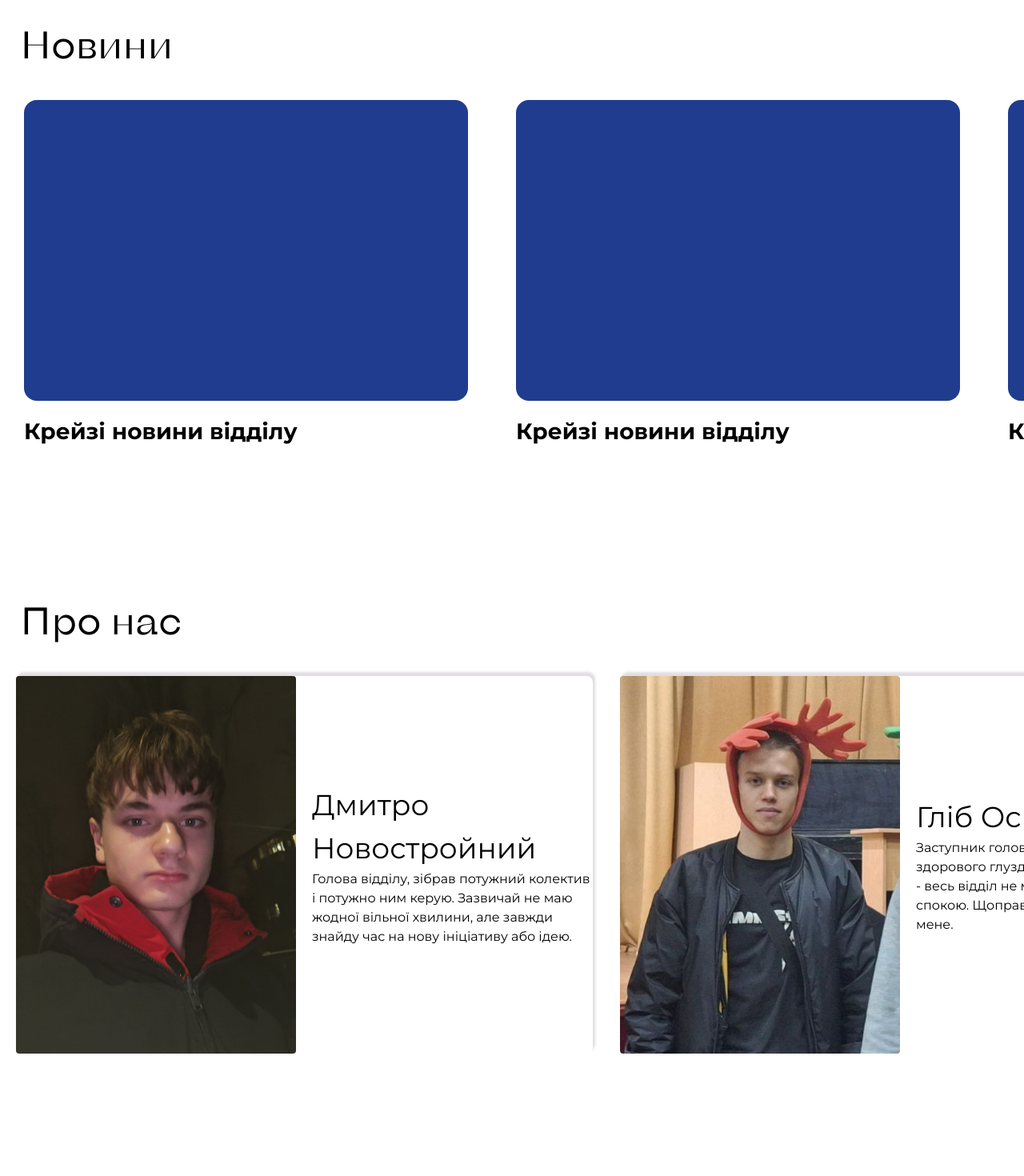
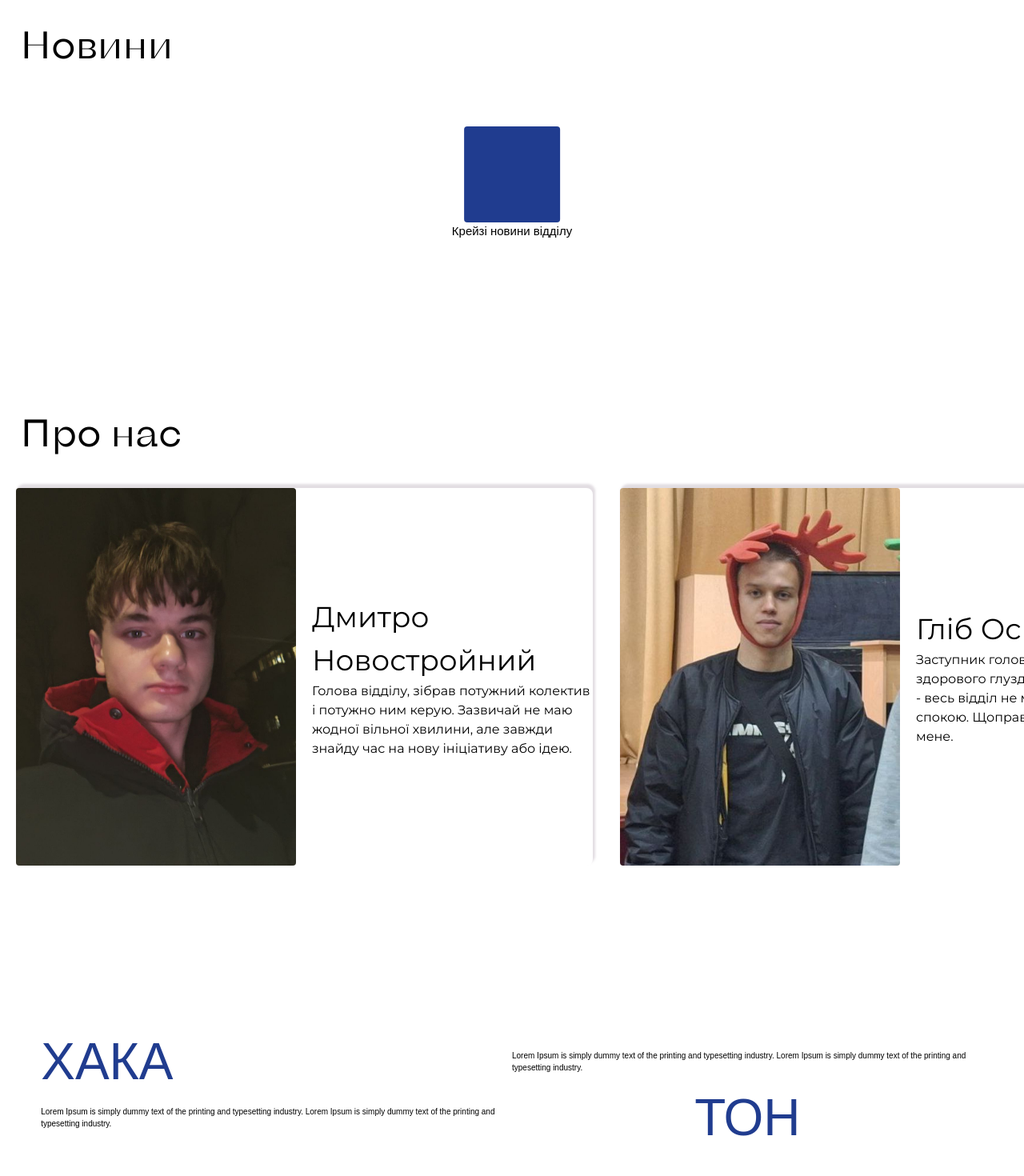
Before and after one commit to indnb/ExternalDeptFrontend, a Next.js app: page / in a window 1280 px wide. Shown: the part 1020-2490 px from the top of the page at 80% size. Built offline with nearby package versions, Linux system fonts and the light colour scheme.

Commit message:
feat:info

```diff
--- a/package.json
+++ b/package.json
@@ -24,6 +24,7 @@
     "react-icons": "^5.4.0",
     "react-slick": "^0.30.3",
     "slick-carousel": "^1.8.1",
+    "swiper": "^11.2.3",
     "zustand": "^5.0.2"
   },
   "devDependencies": {
--- /dev/null
+++ b/src/Molecules/HackathonInfoPanel/index.tsx
@@ -0,0 +1,17 @@
+import React from 'react'
+
+export const HackathonInfoPanelTop = ({ firstRow, secondRow }: { firstRow: string, secondRow: string }) => {
+  return (
+    <div className='w-[100vw] flex justify-center '>
+      <div className='w-[46vw] h-[70px] text-[64px] text-[#203C8F] text-center'>
+        <h1 className='h-[70px] text-center flex items-center justify-center'>
+          {firstRow}
+        </h1>
+
+      </div>
+      <div className='w-[46vw] h-[70px] text-[#000000] text-[10px] flex items-center justify-center font-mono'>
+        {secondRow}
+      </div>
+    </div>
+  )
+}
--- /dev/null
+++ b/src/Molecules/HackathonInfoPanelBottom/index.tsx
@@ -0,0 +1,17 @@
+import React from 'react'
+
+export const HackathonInfoPanelBottom = ({ firstRow, secondRow }: { firstRow: string, secondRow: string }) => {
+  return (
+    <div className='w-[100vw] flex justify-center '>
+      <div className='w-[46vw] h-[70px]   text-center'>
+        <h1 className='h-[70px] text-left text-[10px] text-[#000000] flex items-center justify-center '>
+          {firstRow}
+        </h1>
+
+      </div>
+      <div className='w-[46vw] h-[70px] text-[#203C8F]  text-[64px] flex items-center justify-center'>
+        {secondRow}
+      </div>
+    </div>
+  )
+}
--- /dev/null
+++ b/src/Molecules/HackathonInfoPanelTop/index.tsx
@@ -0,0 +1,17 @@
+import React from 'react'
+
+export const HackathonInfoPanelTop = ({ firstRow, secondRow }: { firstRow: string, secondRow: string }) => {
+  return (
+    <div className='w-[100vw] flex justify-center '>
+      <div className='w-[46vw] h-[70px] text-[64px] text-[#203C8F] text-left'>
+        <h1 className='h-[70px]  flex items-center '>
+          {firstRow}
+        </h1>
+
+      </div>
+      <div className='w-[46vw] h-[70px] text-[#000000] text-[10px] flex items-center justify-center'>
+        {secondRow}
+      </div>
+    </div>
+  )
+}
--- a/src/Molecules/NewsSlider/index.tsx
+++ b/src/Molecules/NewsSlider/index.tsx
@@ -1,10 +1,18 @@
 import { ItemNews } from "@/Atoms/ItemNews";
-import Slider from "react-slick";
+import { Swiper, SwiperSlide } from 'swiper/react';
+import 'swiper/swiper-bundle.css';
 import "slick-carousel/slick/slick.css";
 import "slick-carousel/slick/slick-theme.css";
-import { useState, useEffect } from "react";
+import "./style.css"
 import useScreenSize from "@/hook/useScreenSize";
+
 const arr: INews[] = [
+  {
+    title: "Крейзі новини відділу",
+  },
+  {
+    title: "Крейзі новини відділу",
+  },
   {
     title: "Крейзі новини відділу",
   },
@@ -20,31 +28,40 @@ export interface INews {
   title: string;
 }
 export const NewsSlider = () => {
-  const { width } = useScreenSize();
-  const [slidesToShow, setSlidesToShow] = useState<number>(1);
-  let settings = {
-    dots: false,
+  const settings = {
+    className: "center",
+    centerMode: true,
     infinite: false,
+    arrows: false,
+    slidesToShow: 2.5,
+    centerPadding: '0',
     speed: 500,
-    slidesToShow: slidesToShow,
-    arrows: false,
   };
 
-  useEffect(() => {
-    if (width >= 850) {
-      var sliderCount = width / 615;
-    } else {
-      var sliderCount = width / 333;
-    }
-    setSlidesToShow(sliderCount);
-  }, [width]);
   return (
     <div className="max-[850px]:h-[230px] w-[100vw]">
-      <Slider {...settings}>
-        {arr.map((item, index) => (
-          <ItemNews key={index} title={item.title} />
+      <Swiper
+        slidesPerView={2.4}
+        centeredSlides={true}
+        spaceBetween={85}
+        pagination={{
+          type: 'fraction',
+        }}
+        className="mySwiper"
+      >
+        {arr.map((elem, index) => (
+          <SwiperSlide key={index} className="flex justify-center items-center w-[100%] h-[170px] flex-row">
+            {({ isActive }) => (<div className="flex justify-center items-center w-[100%] h-[200px] flex-col">
+              <div className={`max-[850px]:h-[90px] max-[850px]:w-[90px] rounded-[4px] bg-[#203C8F] ${isActive ? 'active' : 'not-active'}`}>
+              </div>
+              <h1 className={`${isActive ? 'active-text' : 'not-active'} h-[15px] text-[0px]`}>
+                {elem.title}
+              </h1>
+            </div>
+            )}
+          </SwiperSlide>
         ))}
-      </Slider>
-    </div>
+      </Swiper>
+    </div >
   );
 };
--- /dev/null
+++ b/src/Molecules/NewsSlider/style.css
@@ -0,0 +1,9 @@
+.active{
+    width: 120px;
+    height: 120px;
+    backkground:red;
+  }
+.active-text{
+ color:black;
+ font-size:15px;
+}
--- /dev/null
+++ b/src/Organisms/HackathonInfo/index.tsx
@@ -0,0 +1,13 @@
+import React from 'react'
+import { HackathonInfoPanelTop } from "@/Molecules/HackathonInfoPanelTop"
+import { HackathonInfoPanelBottom } from "@/Molecules/HackathonInfoPanelBottom"
+
+export const HackathonInfo = () => {
+  return (
+    <div>
+      <HackathonInfoPanelTop firstRow='ХАКА' secondRow="Lorem Ipsum is simply dummy text of the printing and typesetting industry. Lorem Ipsum is simply dummy text of the printing and typesetting industry. " />
+      <HackathonInfoPanelBottom firstRow="Lorem Ipsum is simply dummy text of the printing and typesetting industry. Lorem Ipsum is simply dummy text of the printing and typesetting industry. " secondRow="ТОН" />
+
+    </div>
+  )
+}
--- /dev/null
+++ b/src/Organisms/TestTextInHome/index.tsx
@@ -0,0 +1,19 @@
+"use client";
+import { useLanguageStore } from "@/src/_store/LanguageChanger";
+import React from "react";
+import { data } from "./home.data";
+
+export default function TestTextInHome() {
+  const { language, changeLanguage } = useLanguageStore();
+  const toggleLang = () => {
+    changeLanguage(language === "ua" ? "eng" : "ua");
+  };
+  console.log(process.env.API_PORT)
+  return (
+    <div>
+      <h1>{data[language]}</h1>
+      <h1 data-testid="text">{language}</h1>
+      <button onClick={() => toggleLang()}>one up</button>
+    </div>
+  );
+}
--- a/src/app/page.tsx
+++ b/src/app/page.tsx
@@ -5,7 +5,7 @@ import { Main } from "@/Organisms/Main";
 import { News } from "@/Organisms/News";
 import { Registration } from "@/Organisms/Registration";
 import { InvalidWidget } from "@/Organisms/InvalidWidget";
-
+import { HackathonInfo } from "@/Organisms/HackathonInfo"
 export default function Home() {
   return (
     <div className="bg-[white] ">
@@ -15,6 +15,7 @@ export default function Home() {
 
         <News />
         <AboutUs />
+        <HackathonInfo />
         <Registration />
       </div>
     </div>
```
Also changed, not shown: 1 other file (tests, documents, lock files or other folders).
